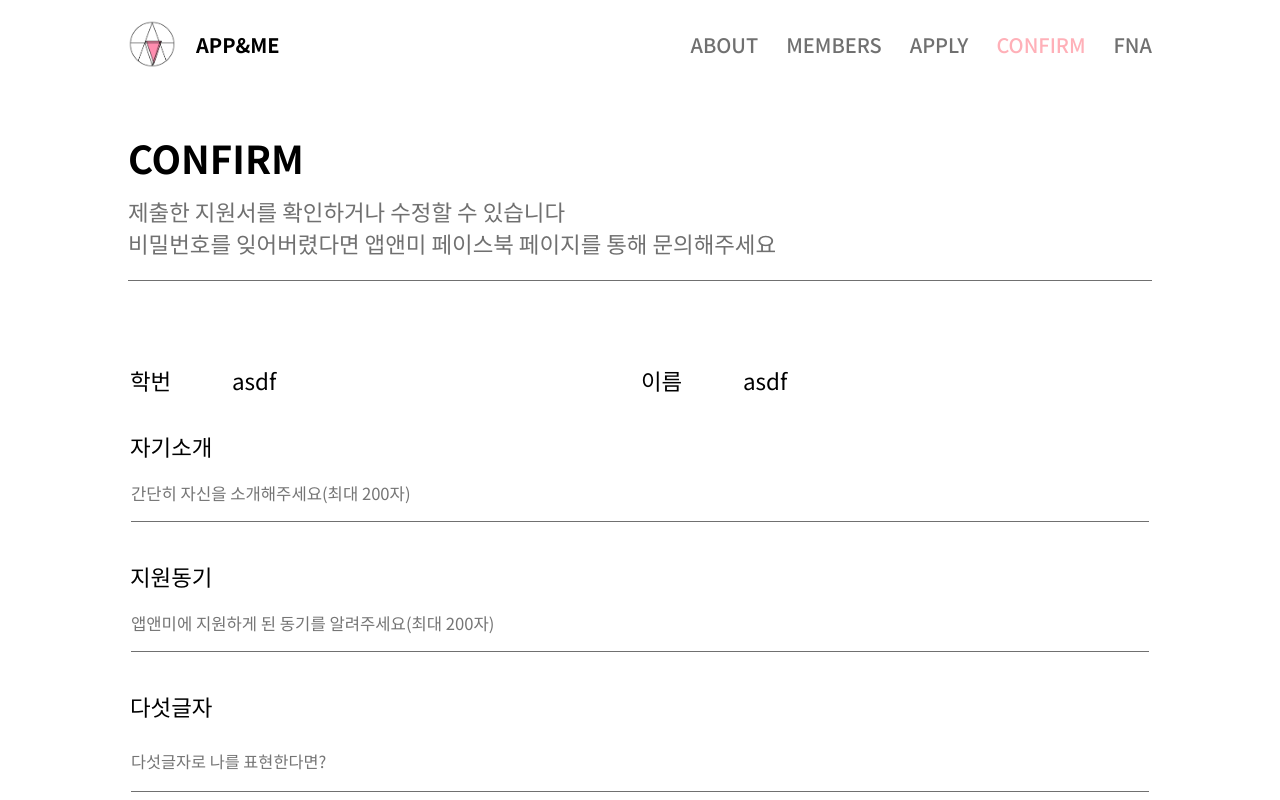
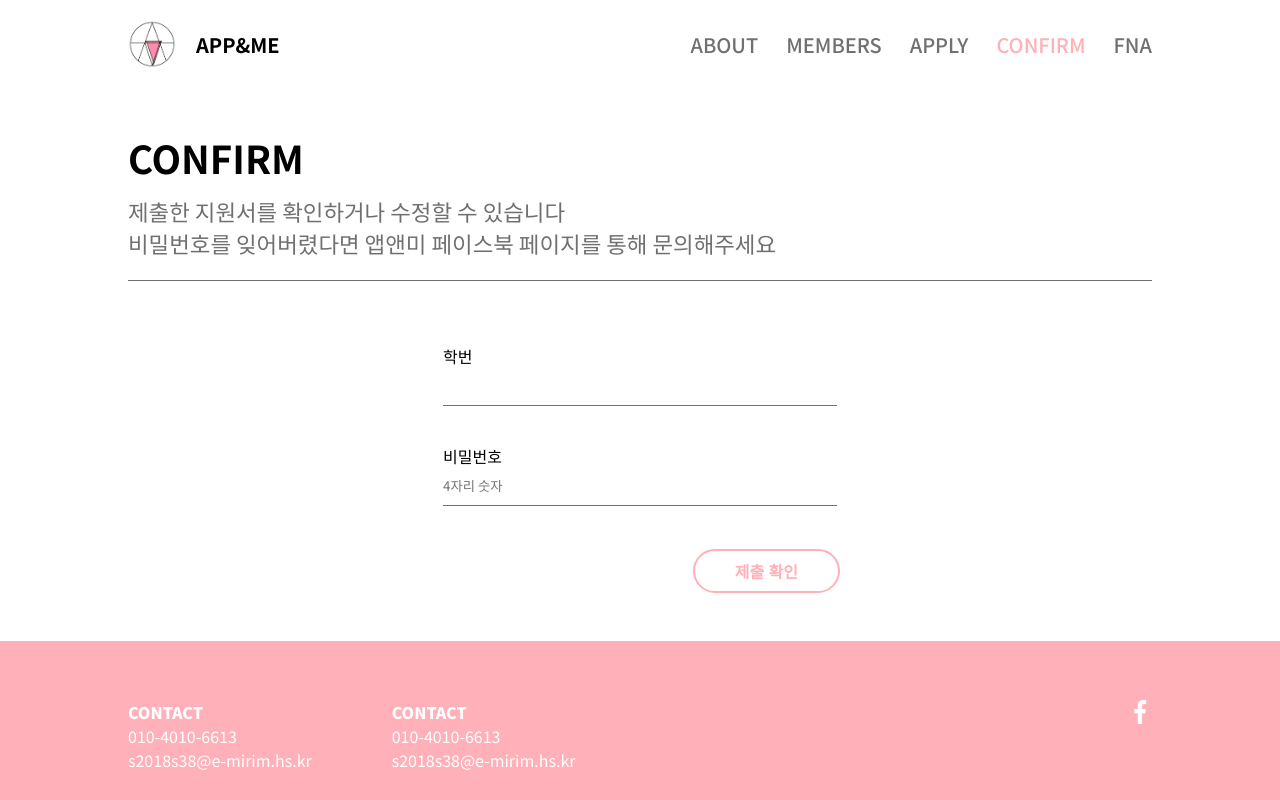
Before and after one commit to Sookhee/AppandMe-Website2020, a React (Create React App) app in the folder client/: page /confirm in a window 1280 px wide. Shown: the top 800 px of the page. Built offline with nearby package versions, Linux system fonts and the light colour scheme.

Commit message:
confirm 정보 일치시(학번, 비밀번호) 지원서 정보 조회

```diff
--- a/client/src/component/Confirm.js
+++ b/client/src/component/Confirm.js
@@ -34,34 +34,33 @@ const Confirm = (props) => {
                 />
 
                 {
-                    // isIdentified ? (
-                    true ? (
+                    isIdentified ? (
                         <form className="confirm-true">
                             <table>
                                 <tr>
                                     <td className="first-td">학번</td>
-                                    <td>{applyForm.uid}asdf</td>
+                                    <td>{applyForm.uid}</td>
                                     <td className="first-td">이름</td>
-                                    <td>{applyForm.name}asdf</td>
+                                    <td>{applyForm.name}</td>
                                 </tr>
                                 <tr></tr>
                                 <tr>
                                     <td colSpan="4">자기소개</td>
                                 </tr>
                                 <tr>
-                                    <td colSpan="4"><textarea name="q1" maxLength="220" placeholder="간단히 자신을 소개해주세요(최대 200자)"></textarea></td>
+                                    <td colSpan="4"><textarea name="q1" maxLength="220" placeholder="간단히 자신을 소개해주세요(최대 200자)">{applyForm.q1}</textarea></td>
                                 </tr>
                                 <tr>
                                     <td colSpan="4">지원동기</td>
                                 </tr>
                                 <tr>
-                                    <td colSpan="4"><textarea name="q2" maxLength="220" placeholder="앱앤미에 지원하게 된 동기를 알려주세요(최대 200자)"></textarea></td>
+                                    <td colSpan="4"><textarea name="q2" maxLength="220" placeholder="앱앤미에 지원하게 된 동기를 알려주세요(최대 200자)">{applyForm.q2}</textarea></td>
                                 </tr>
                                 <tr>
                                     <td colSpan="4">다섯글자</td>
                                 </tr>
                                 <tr>
-                                    <td colSpan="4"><input type="text" minLength="5" maxLength="5" name="q3" placeholder="다섯글자로 나를 표현한다면?"/></td>
+                                    <td colSpan="4"><input type="text" minLength="5" maxLength="5" name="q3" placeholder="다섯글자로 나를 표현한다면?" value={applyForm.q3}/></td>
                                 </tr>
                             </table>
                             <button type="submit" className="btn btn-pink fw-bold">SUBMIT</button>
```
